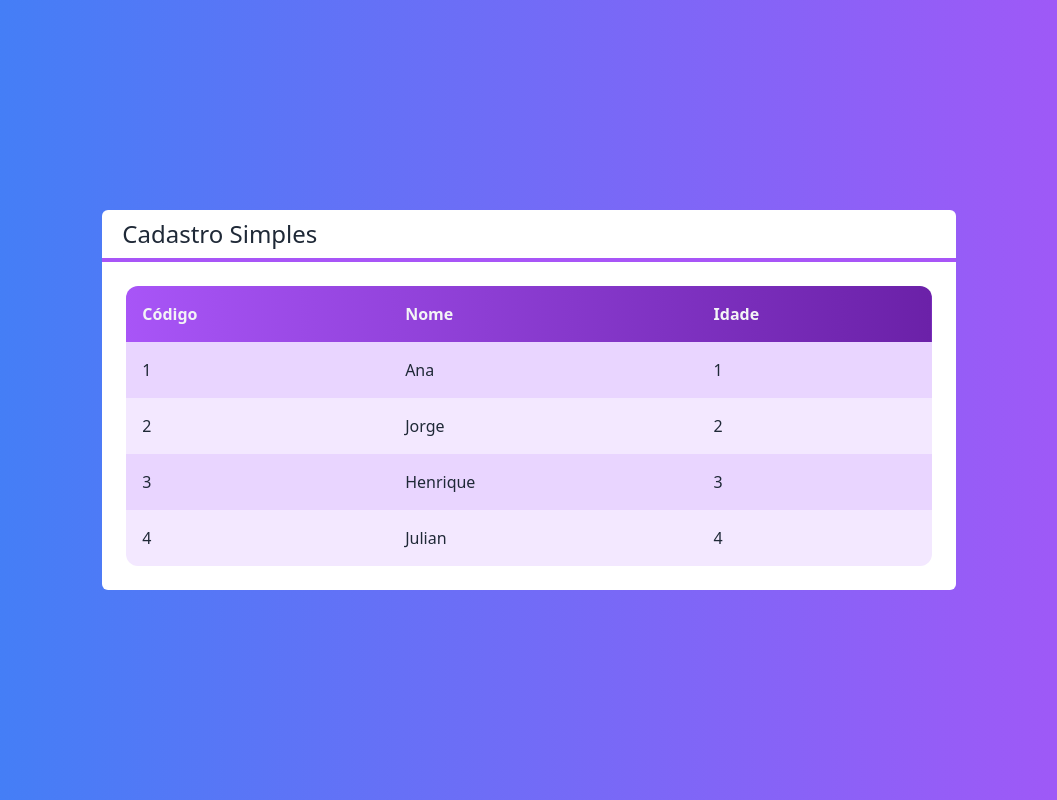
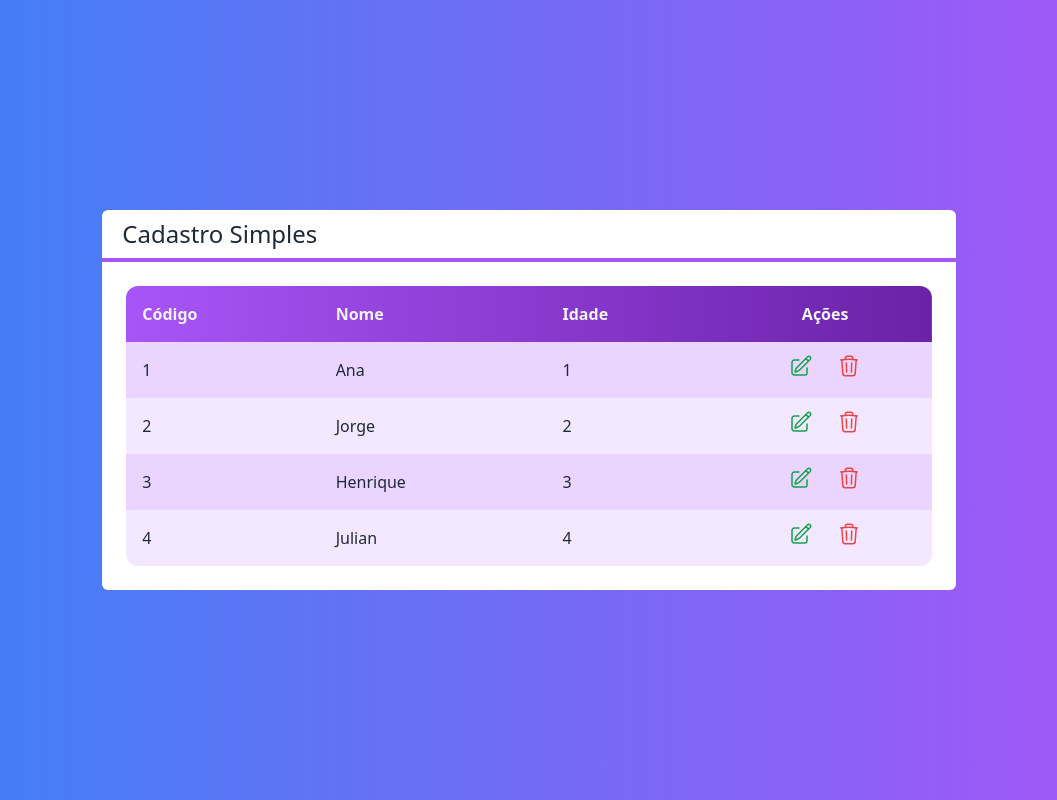
Before and after one commit to HenriqueNeubert/study-react-redux, a Next.js app in the folder next-crud/: page / in a window 1280 px wide. Shown: the whole page, without its empty margins (111-1168 px from the left). Built offline with nearby package versions, Linux system fonts and the light colour scheme.

Commit message:
feat : added icons, created clienteExcluido and clienteSelecionado

```diff
--- /dev/null
+++ b/next-crud/src/components/Icons.tsx
@@ -0,0 +1,11 @@
+export const IconeEdicao = (
+  <svg xmlns="http://www.w3.org/2000/svg" fill="none" viewBox="0 0 24 24" strokeWidth={1.5} stroke="currentColor" className="w-6 h-6">
+  <path strokeLinecap="round" strokeLinejoin="round" d="M16.862 4.487l1.687-1.688a1.875 1.875 0 112.652 2.652L10.582 16.07a4.5 4.5 0 01-1.897 1.13L6 18l.8-2.685a4.5 4.5 0 011.13-1.897l8.932-8.931zm0 0L19.5 7.125M18 14v4.75A2.25 2.25 0 0115.75 21H5.25A2.25 2.25 0 013 18.75V8.25A2.25 2.25 0 015.25 6H10" />
+  </svg>
+)
+
+export const IconeLixo = (
+  <svg xmlns="http://www.w3.org/2000/svg" fill="none" viewBox="0 0 24 24" strokeWidth={1.5} stroke="currentColor" className="w-6 h-6">
+  <path strokeLinecap="round" strokeLinejoin="round" d="M14.74 9l-.346 9m-4.788 0L9.26 9m9.968-3.21c.342.052.682.107 1.022.166m-1.022-.165L18.16 19.673a2.25 2.25 0 01-2.244 2.077H8.084a2.25 2.25 0 01-2.244-2.077L4.772 5.79m14.456 0a48.108 48.108 0 00-3.478-.397m-12 .562c.34-.059.68-.114 1.022-.165m0 0a48.11 48.11 0 013.478-.397m7.5 0v-.916c0-1.18-.91-2.164-2.09-2.201a51.964 51.964 0 00-3.32 0c-1.18.037-2.09 1.022-2.09 2.201v.916m7.5 0a48.667 48.667 0 00-7.5 0" />
+  </svg>
+)
--- a/next-crud/src/components/Tabela.tsx
+++ b/next-crud/src/components/Tabela.tsx
@@ -1,10 +1,15 @@
 import Cliente from "../core/Cliente"
+import { IconeEdicao, IconeLixo } from "./Icons"
 
 interface TabelaProps {
   clientes: Cliente[]
+  clienteSelecionado?: (cliente: Cliente) => void
+  clienteExcluido?: (cliente: Cliente) => void
 }
 
 export default function Tabela(props: TabelaProps) {
+
+  const exibirAcoes = props.clienteExcluido || props.clienteSelecionado
 
   function renderizarCabecalho(){
     return (
@@ -12,6 +17,7 @@
         <th className="text-left p-4">Código</th>
         <th className="text-left p-4">Nome</th>
         <th className="text-left p-4">Idade</th>
+        {exibirAcoes ? <th className="text-center p-4">Ações</th> : false}
       </tr>
     )
   }
@@ -25,9 +31,35 @@
           <td className="text-left p-4">{cliente.id}</td>
           <td className="text-left p-4">{cliente.nome}</td>
           <td className="text-left p-4">{cliente.id}</td>
+          {exibirAcoes ? renderizarAcoes(cliente) : false}
         </tr>
       )
     })
+  }
+
+  function renderizarAcoes(cliente: Cliente) {
+    return (
+      <td className="flex justify-center">
+        {props.clienteSelecionado ? (
+
+          <button onClick={() => props. clienteSelecionado?.(cliente)} className={`
+            flex justify-center items-center text-green-600
+            rounded-full hover:bg-purple-50 p-2 m-1
+            `}>
+            {IconeEdicao}
+          </button>
+        ) : false}
+
+        {props.clienteExcluido ? (
+          <button onClick={() => props. clienteExcluido?.(cliente)} className={`
+            flex justify-center items-center text-red-500
+            rounded-full hover:bg-purple-50 p-2 m-1
+            `}>
+            {IconeLixo}
+          </button>
+        ) : false}
+      </td>
+    )
   }
 
   return (
--- a/next-crud/src/pages/index.tsx
+++ b/next-crud/src/pages/index.tsx
@@ -9,6 +9,14 @@
   new Cliente('Julian', 17, '4'),
 ]
 
+function clienteSelecionado(cliente: Cliente){
+  console.log(cliente.nome);
+}
+
+function clienteExcluido(cliente: Cliente){
+  console.log(`Excluir... ${cliente.nome}`);
+}
+
 export default function Home() {
   return (
     <div className={`
@@ -17,7 +25,10 @@
       text-white
     `} >
       <Layout titulo="Cadastro Simples">
-        <Tabela clientes={clientes}></Tabela>
+        <Tabela
+        clientes={clientes}
+        clienteSelecionado={clienteSelecionado}
+        clienteExcluido={clienteExcluido}></Tabela>
       </Layout>
     </div>
   )
```
